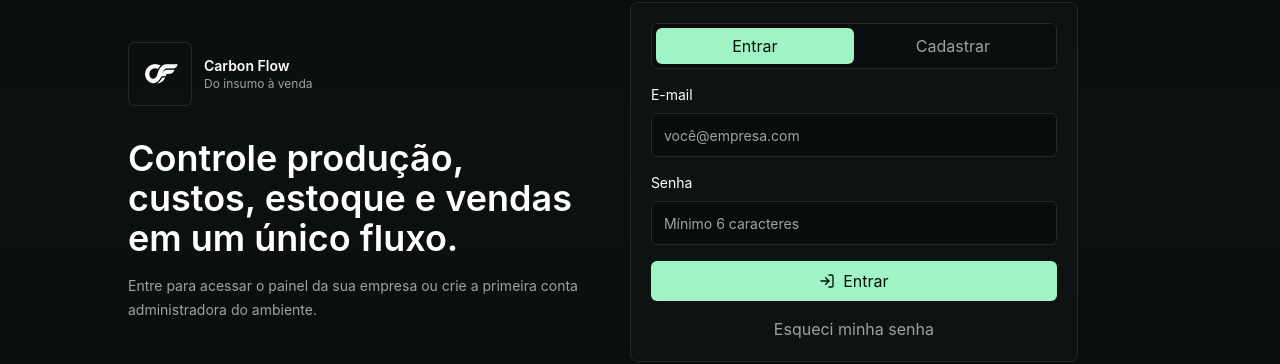
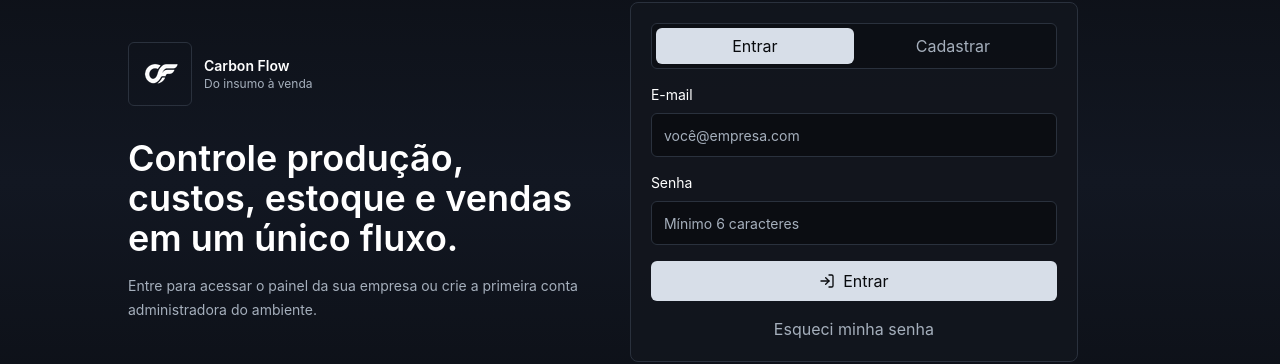
Before and after one commit to mstdeltaaa/Carbon-Flow, a Next.js app in the folder apps/web/: page /login in a window 1280 px wide. Shown: the part 218-582 px from the top of the page. Built offline with nearby package versions, Linux system fonts and the light colour scheme; no server answers.

Commit message:
Respect system color scheme on first visit

```diff
--- a/apps/web/src/app/layout.tsx
+++ b/apps/web/src/app/layout.tsx
@@ -4,6 +4,8 @@ import "./globals.css";
 import { CookieConsent } from "@/features/privacy/cookie-consent";
 
 import {
+  defaultDarkTheme,
+  defaultLightTheme,
   defaultTheme,
   themeColorById,
   themeStorageKey
@@ -32,8 +34,14 @@ export const metadata: Metadata = {
 const themeScript = `
 (() => {
   const defaultTheme = ${JSON.stringify(defaultTheme)};
+  const defaultDarkTheme = ${JSON.stringify(defaultDarkTheme)};
+  const defaultLightTheme = ${JSON.stringify(defaultLightTheme)};
   const storageKey = ${JSON.stringify(themeStorageKey)};
   const themeColors = ${JSON.stringify(themeColorById)};
+  const getSystemTheme = () =>
+    window.matchMedia && window.matchMedia("(prefers-color-scheme: light)").matches
+      ? defaultLightTheme
+      : defaultDarkTheme;
   const setThemeColor = (theme) => {
     let meta = document.querySelector('meta[name="theme-color"]');
     if (!meta) {
@@ -49,7 +57,7 @@ const themeScript = `
     const storedTheme = window.localStorage.getItem(storageKey);
     const theme = Object.prototype.hasOwnProperty.call(themeColors, storedTheme)
       ? storedTheme
-      : defaultTheme;
+      : getSystemTheme();
 
     document.documentElement.dataset.theme = theme;
     setThemeColor(theme);
--- a/apps/web/src/features/theme/theme-selector.tsx
+++ b/apps/web/src/features/theme/theme-selector.tsx
@@ -4,6 +4,8 @@ import { Palette } from "lucide-react";
 import { useEffect, useMemo, useRef, useState } from "react";
 
 import {
+  defaultDarkTheme,
+  defaultLightTheme,
   defaultTheme,
   getThemeOption,
   isThemeId,
@@ -29,6 +31,18 @@ function applyTheme(themeId: string) {
   meta.content = getThemeOption(themeId).themeColor;
 }
 
+function getPreferredTheme() {
+  if (
+    typeof window !== "undefined" &&
+    typeof window.matchMedia === "function" &&
+    window.matchMedia("(prefers-color-scheme: light)").matches
+  ) {
+    return defaultLightTheme;
+  }
+
+  return defaultDarkTheme;
+}
+
 export function ThemeSelector({
   className,
   variant = "panel"
@@ -44,7 +58,7 @@ export function ThemeSelector({
       ? storedTheme
       : isThemeId(documentTheme)
         ? documentTheme
-        : defaultTheme;
+        : getPreferredTheme();
 
     setTheme(initialTheme);
     applyTheme(initialTheme);
--- a/apps/web/src/lib/theme-options.ts
+++ b/apps/web/src/lib/theme-options.ts
@@ -7,7 +7,9 @@ export type ThemeOption = {
 };
 
 export const themeStorageKey = "carbon-flow-theme";
-export const defaultTheme = "green-dark";
+export const defaultDarkTheme = "carbon-dark";
+export const defaultLightTheme = "carbon-light";
+export const defaultTheme = defaultDarkTheme;
 
 export const themes: ThemeOption[] = [
   {
```
